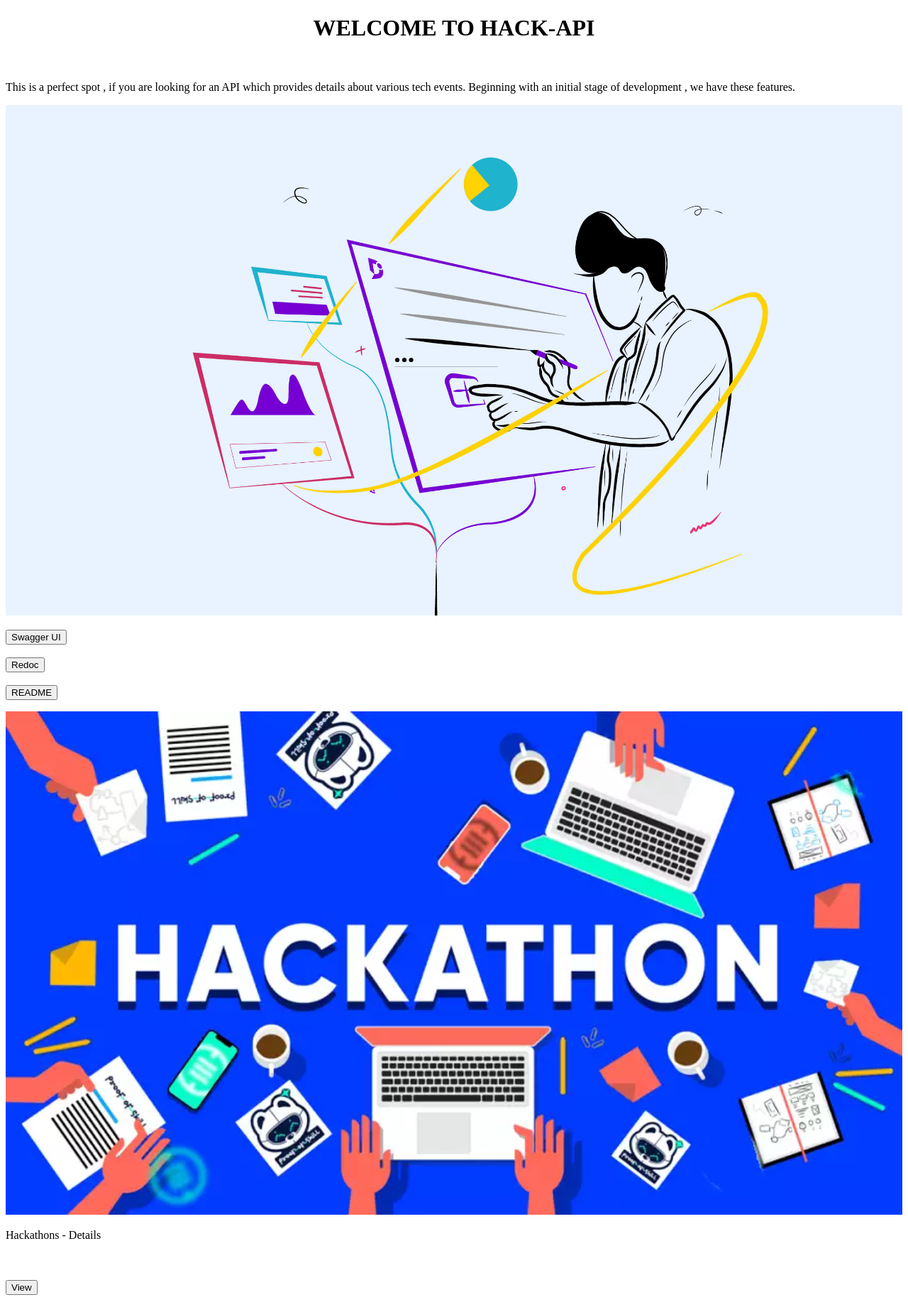
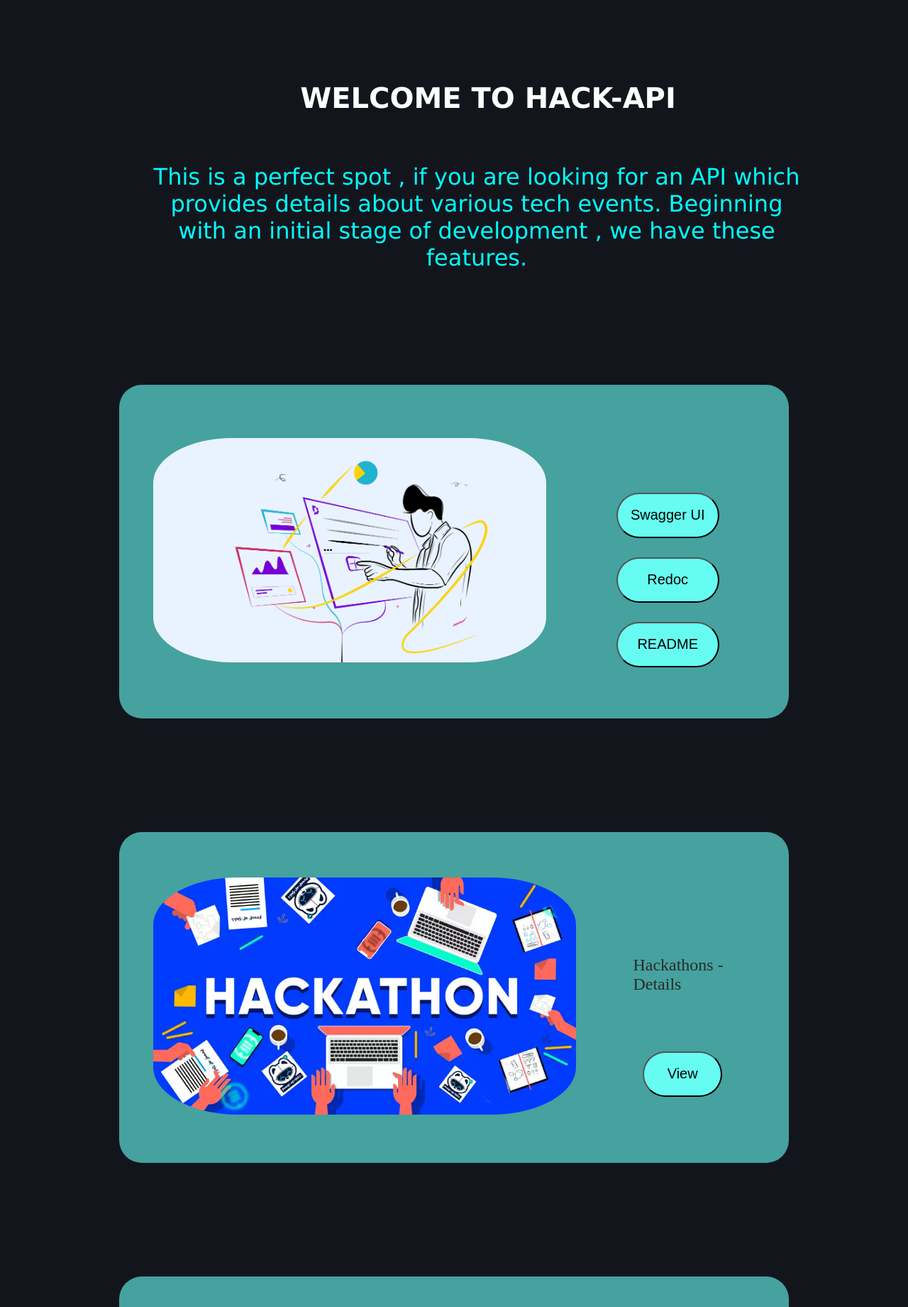
Before and after one commit to achiverram28/Hack-API, a FastAPI app: page / in a window 1280 px wide. Shown: the top 1841 px of the page at 71% size. Run offline with FastAPI, Linux system fonts and the light colour scheme; parts of the project's set-up code (start-up, migrations or seed data) failed here and were passed over.

Commit message:
Update styles.css

```diff
--- a/static/styles.css
+++ b/static/styles.css
@@ -1,12 +1,91 @@
-h1 {
-  color: black;
-  text-align: center;
+body {
+  background-color: #13151d;
+  padding: 0;
+  scroll-behavior: smooth;
+  color: white;
 }
-.short-desc {
+
+ul {
+  list-style: none;
+}
+.header {
+  padding-top: 5rem;
+  padding-left: 3rem;
+  color: white;
+}
+
+.header p {
+  margin-top: 2%;
+  width: 75%;
+  font-size: 2rem;
+  color: aqua;
   text-align: center;
   font-family: "Lucida Sans", "Lucida Sans Regular", "Lucida Grande",
     "Lucida Sans Unicode", Geneva, Verdana, sans-serif;
 }
-ul {
-  list-style: none;
+.context {
+  padding-left: 10rem;
+  margin-top: 2%;
+  width: 80%;
+  font-size: 1.75rem;
+  color: aqua;
+  text-align: center;
 }
+.header-h1 {
+  color: white;
+  padding-left: 3rem;
+  text-align: center;
+  font-size: 2.5rem;
+  font-family: "Lucida Sans", "Lucida Sans Regular", "Lucida Grande",
+    "Lucida Sans Unicode", Geneva, Verdana, sans-serif;
+}
+@media (max-width: 992px) {
+  .header {
+    padding-left: 0;
+    text-align: center;
+    justify-content: center;
+  }
+  .header p {
+    margin: auto;
+    width: 75%;
+    font-size: 1.25rem;
+  }
+  .header p h1 {
+    text-align: center;
+    font-size: 1.5rem;
+    padding-left: 10%;
+  }
+}
+.container {
+  margin-top: 10rem;
+  align-items: center;
+  justify-content: center;
+  display: flex;
+  background-color: #45a29e;
+  color: black;
+  margin-left: 10rem;
+  margin-right: 10rem;
+  border-radius: 2rem;
+  border-color: blue;
+  border-width: 10px;
+  gap: 5rem;
+  padding: 3rem;
+}
+.img_class {
+  border-radius: 20%;
+}
+.text {
+  color: rgb(43, 41, 41);
+  padding-top: 5rem;
+  font-size: 1.5rem;
+  padding-right: 2rem;
+}
+.buttons {
+  background-color: #66fcf1;
+  border-radius: 2rem;
+  height: 4rem;
+  width: 80%;
+  margin-right: 5rem;
+  margin-left: 10%;
+  font-size: 1.25rem;
+}
```
